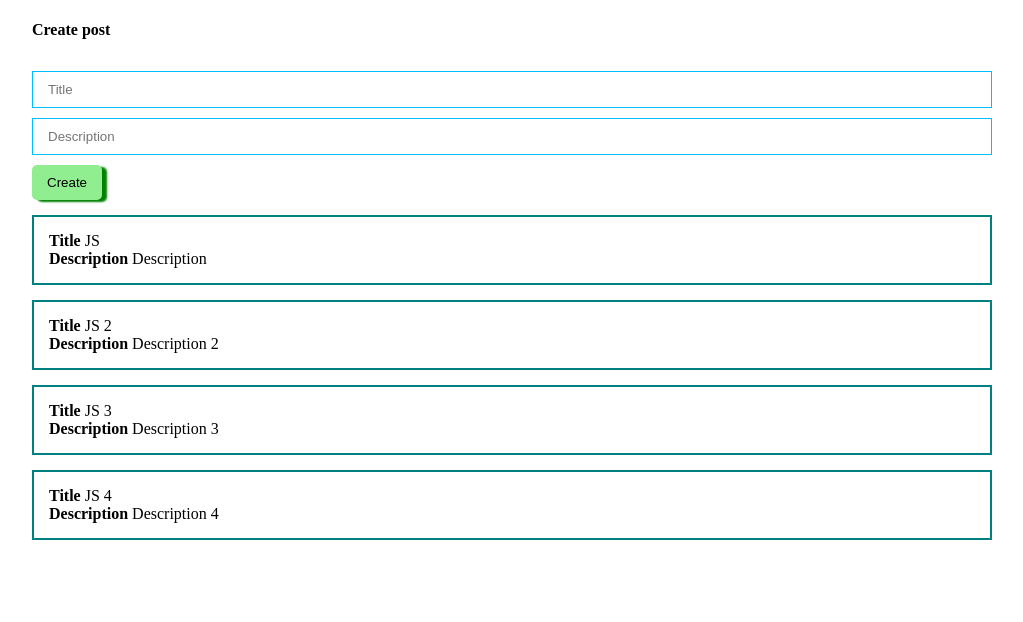
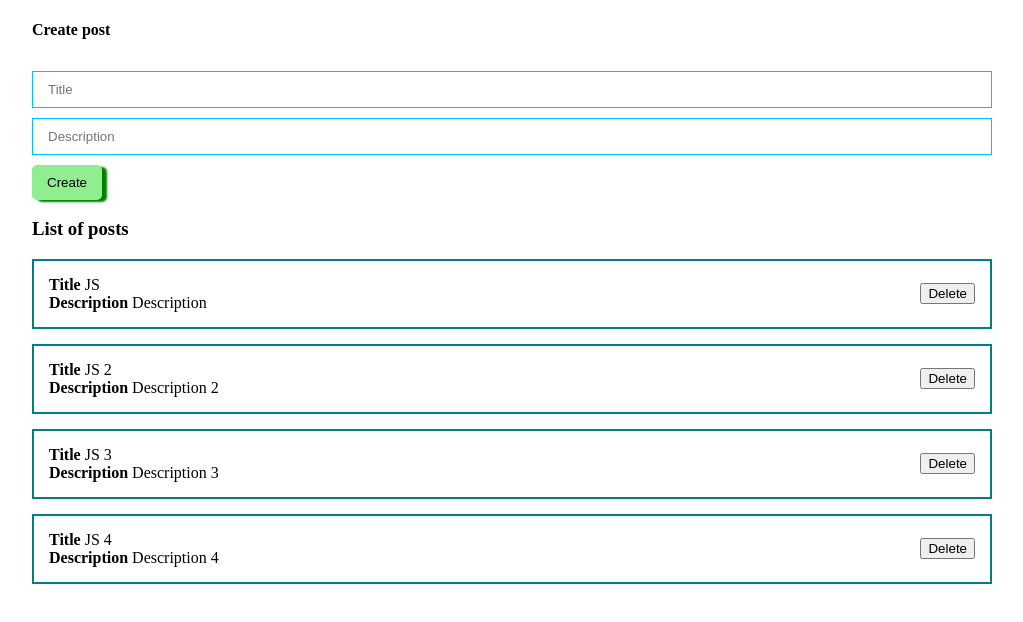
Before and after one commit to rndtim/vue-ulbi, a Vue app: page / in a window 1280 px wide. Shown: the top 622 px of the page, without its empty margins (128-1151 px from the left). Built offline with nearby package versions, Linux system fonts and the light colour scheme; the HTML template or start-up script is replaced by a standard one.

Commit message:
Adding UI Components

```diff
--- a/src/App.vue
+++ b/src/App.vue
@@ -1,34 +1,24 @@
 <template>
   <div class="main">
-    <form @submit.prevent>
-      <h4>Create post</h4>
-      <input
-          :value="title"
-          @input="title = $event.target.value"
-          class="input"
-          type="text"
-          placeholder="Title">
-      <input
-          :value="body"
-          @input="body = $event.target.value"
-          class="input"
-          type="text"
-          placeholder="Description">
-      <button
-          @click="createPost"
-          class="btn">
-        Create
-      </button>
-    </form>
-    <div class="post" v-for="post in posts">
-      <div><strong>Title</strong> {{ post.title }}</div>
-      <div><strong>Description</strong> {{ post.body }}</div>
-    </div>
+    <post-form
+      @create="createPost"
+    />
+    <post-list
+        :posts="posts"
+        />
   </div>
 </template>
 
 <script>
+import PostForm from "./components/PostForm";
+import PostList from "./components/PostList";
+
 export default {
+  components: {
+    PostList,
+    PostForm
+  },
+
   data() {
     return {
       posts: [
@@ -36,24 +26,12 @@
         {id: 2, title: 'JS 2', body: "Description 2"},
         {id: 3, title: 'JS 3', body: "Description 3"},
         {id: 3, title: 'JS 4', body: "Description 4"},
-      ],
-      title: '',
-      body: '',
-
+      ]
     }
   },
   methods: {
-    createPost() {
-      const newPost = {
-        id: Date.now(),
-        title: this.title,
-        body: this.body
-      }
-
-      this.posts.push(newPost);
-
-      this.title = '';
-      this.body = '';
+    createPost(post){
+      this.posts.push(post)
     }
   }
 }
@@ -66,35 +44,9 @@
   box-sizing: border-box;
 }
 
-.post {
-  margin-top: 15px;
-  padding: 15px;
-  border: 2px solid teal;
-}
-
 .main {
   margin: 0 auto;
   width: 75%;
 }
 
-.input {
-  padding: 10px 15px;
-  border: 1px solid deepskyblue;
-  margin-top: 10px;
-}
-
-form {
-  display: flex;
-  flex-direction: column;
-}
-
-.btn {
-  margin-top: 10px;
-  align-self: flex-start;
-  background-color: lightgreen;
-  padding: 10px 15px;
-  border: none;
-  border-radius: 5px;
-  box-shadow: 5px 2px 2px green;
-}
 </style>
--- a/src/components/PostForm.vue
+++ b/src/components/PostForm.vue
@@ -0,0 +1,67 @@
+<template>
+  <form @submit.prevent>
+    <h4>Create post</h4>
+    <input
+        v-model="post.title"
+        class="input"
+        type="text"
+        placeholder="Title">
+    <input
+        v-model="post.body"
+        class="input"
+        type="text"
+        placeholder="Description">
+    <button
+        @click="createPost"
+        class="btn">
+      Create
+    </button>
+  </form>
+</template>
+
+<script>
+export default {
+  data() {
+    return {
+      post: {
+        title: '',
+        body: ''
+      }
+    }
+  },
+  methods: {
+    createPost() {
+      this.post.id = Date.now();
+      this.$emit('create', this.post);
+      this.post = {
+        title: '',
+        body: ''
+      }
+    }
+  }
+}
+</script>
+
+<style scoped>
+
+.input {
+  padding: 10px 15px;
+  border: 1px solid deepskyblue;
+  margin-top: 10px;
+}
+
+form {
+  display: flex;
+  flex-direction: column;
+}
+
+.btn {
+  margin-top: 10px;
+  align-self: flex-start;
+  background-color: lightgreen;
+  padding: 10px 15px;
+  border: none;
+  border-radius: 5px;
+  box-shadow: 5px 2px 2px green;
+}
+</style>
--- /dev/null
+++ b/src/components/PostItem.vue
@@ -0,0 +1,33 @@
+<template>
+  <div class="post">
+    <div>
+      <div><strong>Title</strong> {{ post.title }}</div>
+      <div><strong>Description</strong> {{ post.body }}</div>
+    </div>
+    <div class="post__btns">
+      <button>Delete</button>
+    </div>
+  </div>
+</template>
+
+<script>
+export default {
+  props: {
+    post: {
+      type: Object,
+      required: true
+    }
+  }
+}
+</script>
+
+<style scoped>
+.post {
+  margin-top: 15px;
+  padding: 15px;
+  border: 2px solid teal;
+  display: flex;
+  align-items: center;
+  justify-content: space-between;
+}
+</style>
--- a/src/components/PostList.vue
+++ b/src/components/PostList.vue
@@ -0,0 +1,25 @@
+<template>
+  <div>
+    <h3>List of posts</h3>
+    <post-item v-for="post in posts"
+               :post="post"/>
+  </div>
+</template>
+
+<script>
+import PostItem from "./PostItem";
+
+export default {
+  components: {PostItem},
+  props: {
+    posts: {
+      type: Array,
+      required: true
+    }
+  }
+}
+</script>
+
+<style scoped>
+
+</style>
```
Also changed, not shown: src/components/UI/MyButton.vue (added).
